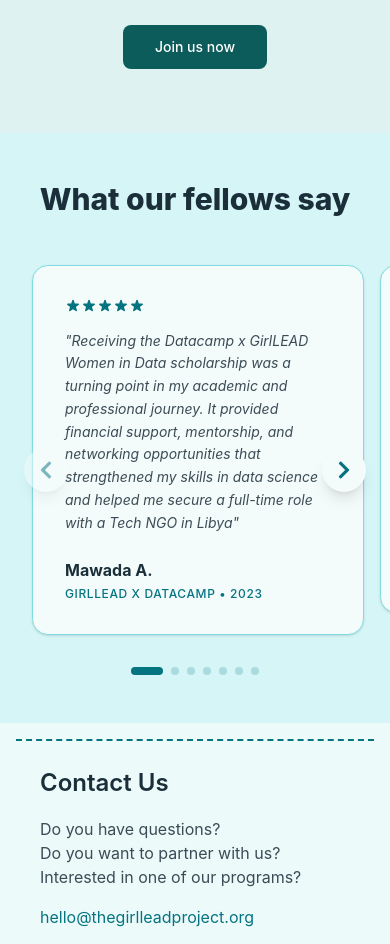
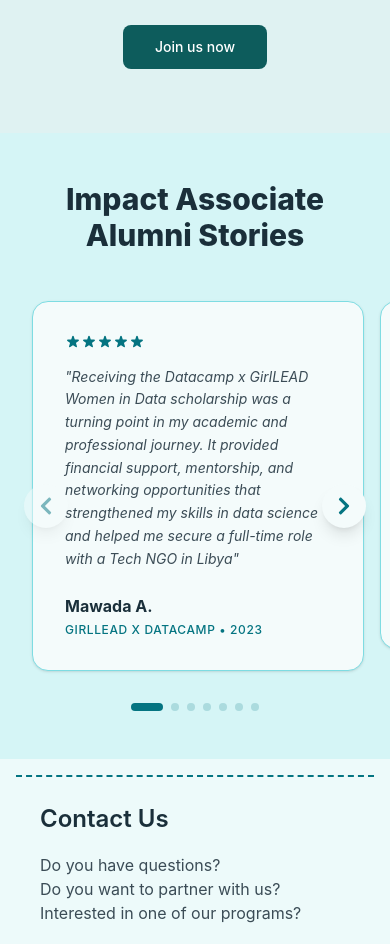
Before and after one commit to The-GirlLEAD-Talent-Accelerator/GirlLEAD_Website_Revamp, a React (Vite) app: page /about in a window 390 px wide. Shown: the part 3640-4584 px from the top of the page. Built offline with nearby package versions, Linux system fonts and the light colour scheme.

Commit message:
Impact Associate Alumni Stories created in About Us page

```diff
--- /dev/null
+++ b/src/components/ImpactAssociateAlumniStories.jsx
@@ -0,0 +1,198 @@
+import React, { useState, useEffect } from 'react';
+import { motion as Motion } from "framer-motion";
+import Marquee from "react-fast-marquee";
+import { FaChevronLeft, FaChevronRight } from "react-icons/fa";
+import Button from "./common/Button";
+
+const testimonials = [
+  {
+    quote: "Receiving the Datacamp x GirlLEAD Women in Data scholarship was a turning point in my academic and professional journey. It provided financial support, mentorship, and networking opportunities that strengthened my skills in data science and helped me secure a full-time role with a Tech NGO in Libya",
+    name: "Mawada A.",
+    role: "GirlLEAD x Datacamp",
+    year: "2023"
+  },
+  {
+    quote: "The GirlLEAD Women in Data program played a major role in helping me gain admission into a master's program in applied data science. It broadened my perspective, sharpened my analytical thinking, and significantly improved my productivity and confidence in my professional work environment.",
+    name: "Natascha M.",
+    role: "GirlLEAD x Datacamp",
+    year: "2023"
+  },
+  {
+    quote: "My experience with GirlLEAD has been a journey of discovery and clarity. I wasn't sure what path suited me, but the program allowed me to explore different fields. While programming wasn't my fit, social entrepreneurship stood out and aligned naturally with my interest in business-focused problem solving.",
+    name: "Anthonia I.",
+    role: "GirlLEAD Bootcamp",
+    year: "3.0"
+  },
+  {
+    quote: "GirlLEAD introduced me to data science, a field I knew little about, but one that now shapes my academic direction. As a final-year student working on computational linguistics, this exposure filled a critical gap my school could not provide. Without it, the outcome would have been disastrous. Thank you GirlLEAD!",
+    name: "Osasere O.",
+    role: "GirlLEAD Bootcamp",
+    year: "3.0"
+  },
+  {
+    quote: "When I joined GirlLEAD, I had little understanding of social entrepreneurship. After fourteen weeks of structured learning, I gained clarity, confidence, and practical skills. I now fully understand the concept and have successfully developed a clear and realistic plan for my own social enterprise idea.",
+    name: "Success O.",
+    role: "GirlLEAD Bootcamp",
+    year: "3.0"
+  },
+  {
+    quote: "I learned the basics of programming, including HTML and CSS, and truly enjoyed the learning process. Beyond the technical skills, I met inspiring people and built meaningful connections. It is a powerful initiative for empowering girls, and I am genuinely grateful to be part of the GirlLEAD project.",
+    name: "Chinaza A.",
+    role: "GirlLEAD Enugu 1.0,",
+    year: "2023"
+  },
+  {
+    quote: "The Girls in STEM bootcamp helped me build foundational knowledge, broaden my thinking, and discover exciting opportunities. As a secondary school student, it was the perfect starting point. Because of this exposure, I now have a job even before entering university, which feels truly empowering!",
+    name: "Amarachi",
+    role: "Girls in STEM Benin City,",
+    year: "2024"
+  }
+];
+
+const TestimonialCard = ({ testimonial, index, isMobile }) => (
+  <Motion.div
+    className={`bg-bg-mute p-8 rounded-2xl shadow-sm border border-border-soft flex flex-col justify-between ${
+      isMobile ? 'w-[85vw] mx-auto min-h-[320px]' : 'min-h-[280px]'
+    }`}
+    initial={{ opacity: 0, scale: 0.95 }}
+    whileInView={{ opacity: 1, scale: 1 }}
+    transition={{ duration: 0.5, delay: index * 0.05 }}
+    viewport={{ once: true }}
+    whileHover={!isMobile ? { y: -8, boxShadow: "0 20px 40px var(--color-shadow-brand-strong)" } : {}}
+  >
+    <div>
+      <div className="text-brand-primary mb-4 flex">
+        {[...Array(5)].map((_, i) => (
+          <svg key={i} className="w-4 h-4 fill-current" viewBox="0 0 20 20">
+            <path d="M9.049 2.927c.3-.921 1.603-.921 1.902 0l1.07 3.292a1 1 0 00.95.69h3.462c.969 0 1.371 1.24.588 1.81l-2.8 2.034a1 1 0 00-.364 1.118l1.07 3.292c.3.921-.755 1.688-1.54 1.118l-2.8-2.034a1 1 0 00-1.175 0l-2.8 2.034c-.784.57-1.838-.197-1.539-1.118l1.07-3.292a1 1 0 00-.364-1.118L2.98 8.72c-.783-.57-.38-1.81.588-1.81h3.461a1 1 0 00.951-.69l1.07-3.292z" />
+          </svg>
+        ))}
+      </div>
+      <p className="text-text-muted italic mb-6 text-sm leading-relaxed">
+        "{testimonial.quote}"
+      </p>
+    </div>
+    <div>
+      <p className="font-bold text-text-main text-base">{testimonial.name}</p>
+      <p className="text-xs font-medium text-brand-primary mt-1 uppercase tracking-wider">
+        {testimonial.role} • {testimonial.year}
+      </p>
+    </div>
+  </Motion.div>
+);
+
+const ImpactAssociateAlumniStories = ({
+  className = "bg-bg-soft"
+}) => {
+  const [isMobile, setIsMobile] = useState(false);
+  const [activeIndex, setActiveIndex] = useState(0);
+
+  useEffect(() => {
+    const handleResize = () => setIsMobile(window.innerWidth < 1024);
+    handleResize();
+    window.addEventListener('resize', handleResize);
+    return () => window.removeEventListener('resize', handleResize);
+  }, []);
+
+  const nextSlide = () => {
+    setActiveIndex((prev) => (prev === testimonials.length - 1 ? prev : prev + 1));
+  };
+
+  const prevSlide = () => {
+    setActiveIndex((prev) => (prev === 0 ? prev : prev - 1));
+  };
+
+  return (
+    <div className={`${className} w-full m-auto py-12 overflow-hidden transition-colors`}>
+      <div className="max-w-full mx-auto px-4 sm:px-6 lg:px-8">
+        <Motion.h2
+          className="text-3xl font-extrabold text-center text-text-main mb-12"
+          initial={{ opacity: 0, y: -30 }}
+          whileInView={{ opacity: 1, y: 0 }}
+          transition={{ duration: 0.6, delay: 0.2 }}
+          viewport={{ once: true }}
+        >
+          Impact Associate Alumni Stories
+        </Motion.h2>
+
+        {!isMobile ? (
+          <Marquee
+            gradient={false}
+            speed={40}
+            pauseOnHover={true}
+            pauseOnClick={true}
+            className="py-4"
+          >
+            {testimonials.map((testimonial, index) => (
+              <div key={index} className="mx-4 w-[350px] md:w-[450px]">
+                <TestimonialCard testimonial={testimonial} index={index} isMobile={false} />
+              </div>
+            ))}
+          </Marquee>
+        ) : (
+          <div className="relative group">
+            <Motion.div
+              className="flex gap-4 cursor-grab active:cursor-grabbing px-4"
+              drag="x"
+              dragConstraints={{ right: 0, left: -((testimonials.length - 1) * (window.innerWidth * 0.85 + 16)) }}
+              onDragEnd={(e, { offset, velocity }) => {
+                const swipe = offset.x + velocity.x * 0.2;
+                if (swipe < -50 && activeIndex < testimonials.length - 1) {
+                  nextSlide();
+                } else if (swipe > 50 && activeIndex > 0) {
+                  prevSlide();
+                }
+              }}
+              animate={{ x: -(activeIndex * (window.innerWidth * 0.85 + 16)) }}
+              transition={{ type: "spring", stiffness: 300, damping: 30 }}
+            >
+              {testimonials.map((testimonial, index) => (
+                <div key={index} className="shrink-0">
+                  <TestimonialCard testimonial={testimonial} index={index} isMobile={true} />
+                </div>
+              ))}
+            </Motion.div>
+
+            {/* Navigation Arrows */}
+            <div className="flex justify-between items-center absolute top-1/2 -translate-y-1/2 w-full px-2 pointer-events-none z-10">
+              <Button
+                onClick={prevSlide}
+                disabled={activeIndex === 0}
+                variant="icon"
+                icon={FaChevronLeft}
+                aria-label="Previous testimonial"
+                className="pointer-events-auto shadow-lg"
+              />
+              <Button
+                onClick={nextSlide}
+                disabled={activeIndex === testimonials.length - 1}
+                variant="icon"
+                icon={FaChevronRight}
+                aria-label="Next testimonial"
+                className="pointer-events-auto shadow-lg"
+              />
+            </div>
+
+            {/* Pagination Dots */}
+            <div className="flex justify-center mt-8 gap-2">
+              {testimonials.map((_, index) => (
+                <button
+                  key={index}
+                  onClick={() => setActiveIndex(index)}
+                  className={`h-2 rounded-full transition-all duration-300 ${
+                    activeIndex === index
+                      ? "w-8 bg-brand-primary"
+                      : "w-2 bg-brand-primary/20"
+                  }`}
+                  aria-label={`Go to testimonial ${index + 1}`}
+                />
+              ))}
+            </div>
+          </div>
+        )}
+      </div>
+    </div>
+  );
+};
+
+export default ImpactAssociateAlumniStories;
--- a/src/pages/AboutPage.jsx
+++ b/src/pages/AboutPage.jsx
@@ -3,7 +3,7 @@ import { motion as Motion } from "framer-motion";
 import { useState } from "react";
 import MeetTheTeam from "../components/MeetTheTeam";
 import JoinAndRecruitment from "../components/JoinAndRecruitment";
-import Testimonial from "../components/Testimonial";
+import ImpactAssociateAlumniStories from "../components/ImpactAssociateAlumniStories";
 import Contact from "../components/Contact";
 
 export default function AboutPage() {
@@ -62,8 +62,8 @@ export default function AboutPage() {
 
       <MeetTheTeam />
       <JoinAndRecruitment />
-      <Testimonial
-        title="What our fellows say"
+      <ImpactAssociateAlumniStories
+        title="Impact Associate Alumni Stories"
         showButton={false}
         className="bg-bg-card"
       />
```
